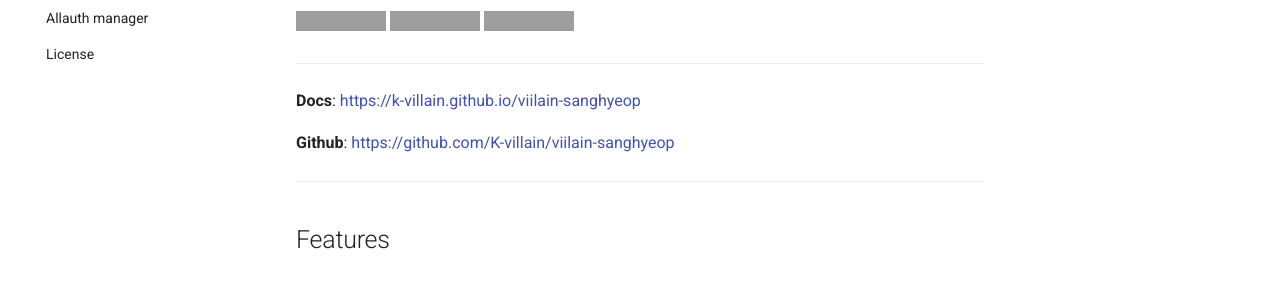
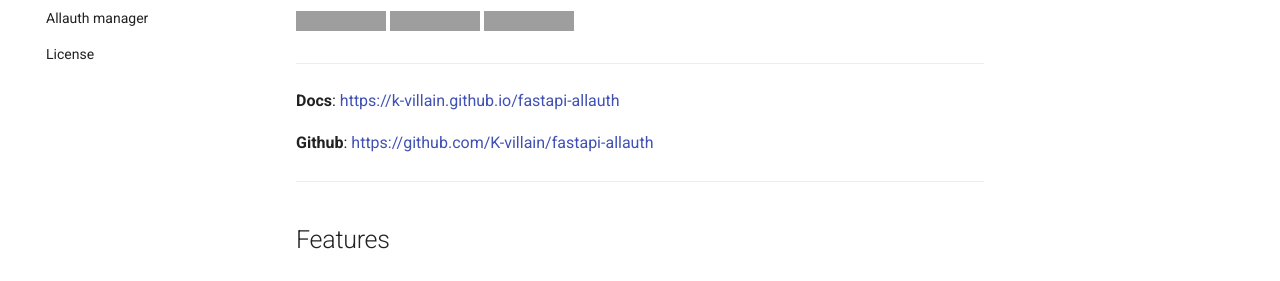
Before and after one commit to K-villain/fastapi-allauth, an MkDocs documentation site: the page built from docs/index.md, in a window 1280 px wide and 1050 px high. Shown: the part 236-517 px from the top of the window. Built offline with MkDocs 1.6.1 and Material for MkDocs 9.7.7, drawn with Linux system fonts in a browser that asks for light colours; some of the changed lines change nothing that is shown; grey boxes are pictures that could not be loaded.

Commit message:
docs: update docs index.md

```diff
--- a/docs/index.md
+++ b/docs/index.md
@@ -4,15 +4,17 @@
 It enables you to bring various oauth social login to your services.
 
 
-![Badge](https://img.shields.io/badge/version-0.1-color.svg?{ style(optional) })
-![Badge](https://img.shields.io/badge/downloads-100-color.svg?{ style(optional) })
-[![All Contributors](https://img.shields.io/badge/all_contributors-2-orange.svg?style=flat-square)](#contributors-)
+![Badge](https://img.shields.io/pypi/v/fastapi-allauth?color=blueviolet&style=flat-square)
+![Badge](https://img.shields.io/pypi/dm/fastapi-allauth?style=flat-square)
+![Badge](https://img.shields.io/github/contributors/K-villain/fastapi-allauth?color=blue&style=flat-square)
+
 
 ---
 
-**Docs**: <a href="https://k-villain.github.io/viilain-sanghyeop" target="_blank">https://k-villain.github.io/viilain-sanghyeop</a>
+**Docs**: <a href="https://k-villain.github.io/fastapi-allauth" target="_blank">https://k-villain.github.io/fastapi-allauth</a>
 
-**Github**: <a href="https://github.com/K-villain/viilain-sanghyeop" target="_blank">https://github.com/K-villain/viilain-sanghyeop</a>
+**Github**: <a href="https://github.com/K-villain/fastapi-allauth" target="_blank">https://github.com/K-villain/fastapi-allauth</a>
+
 
 ---
 
```
